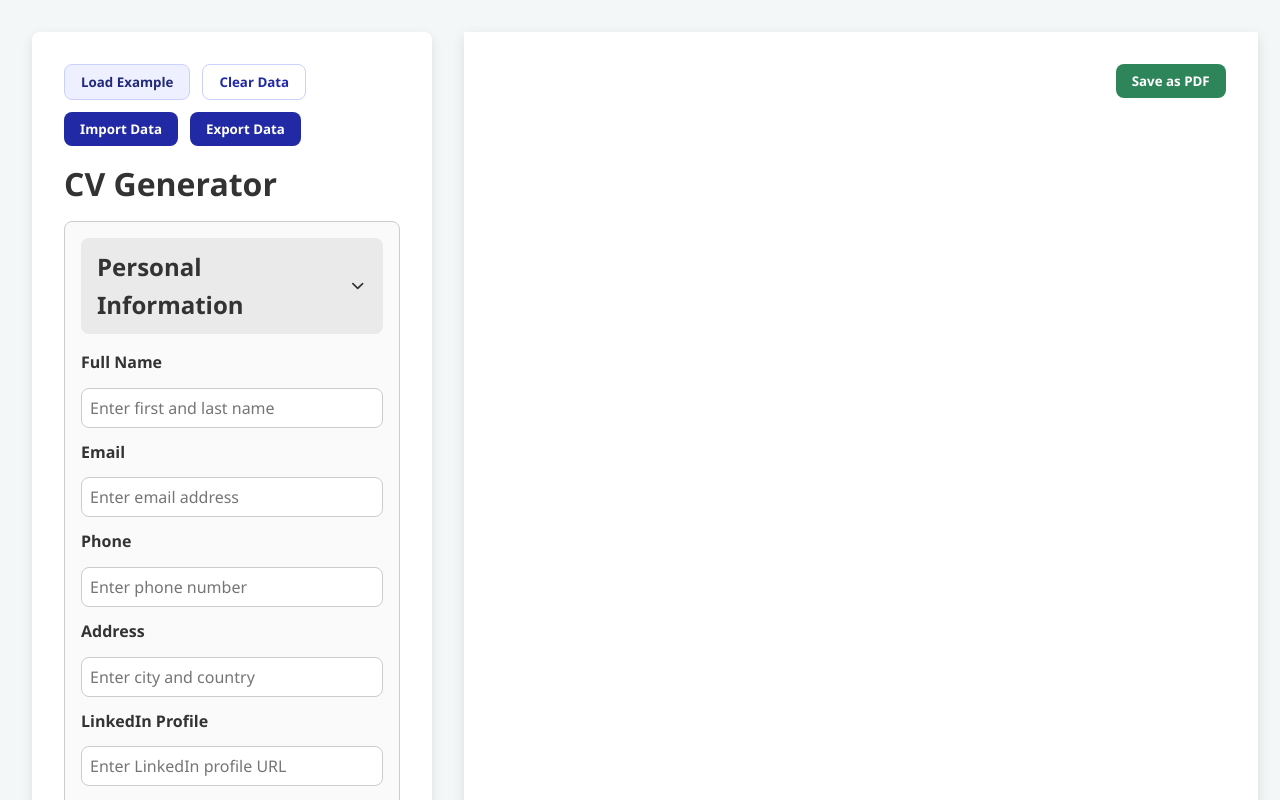
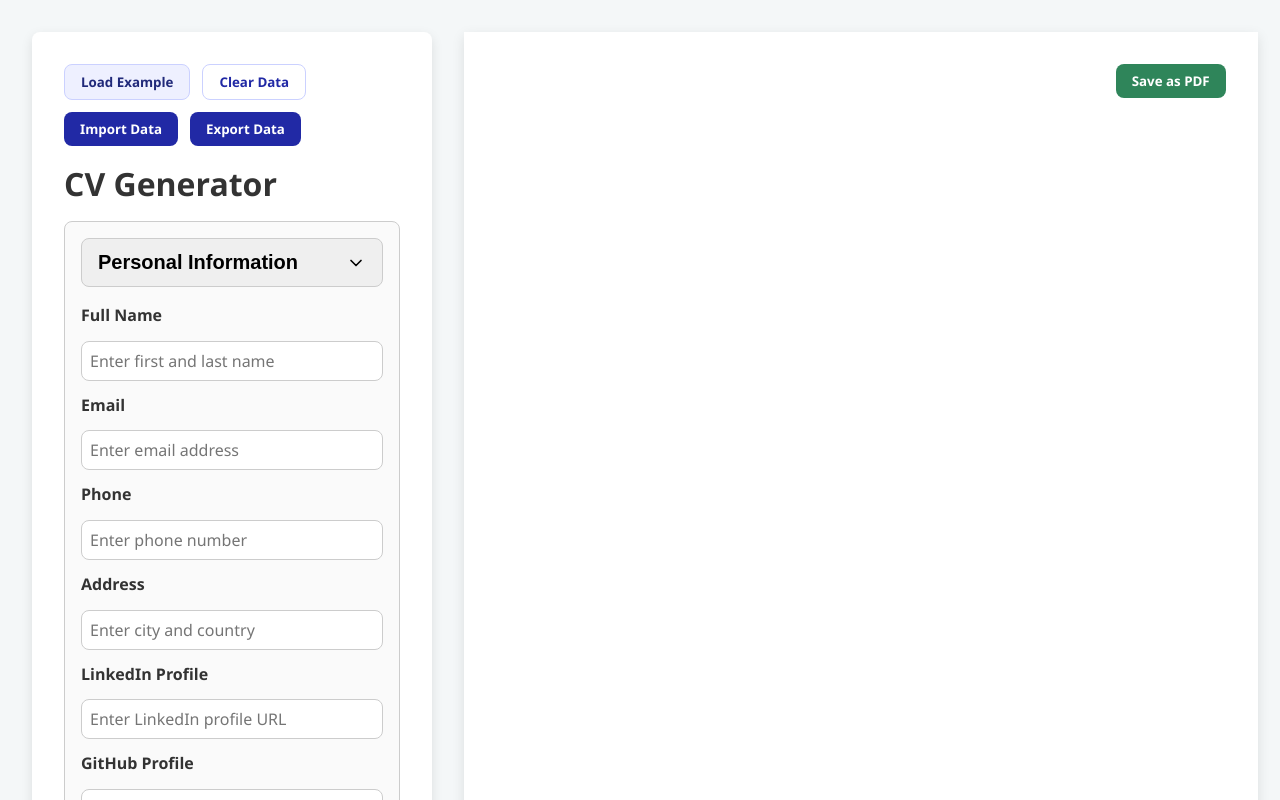
Before and after one commit to dlastic/cv-application, a React (Vite) app: page / in a window 1280 px wide. Shown: the top 800 px of the page. Built offline with nearby package versions, Linux system fonts and the light colour scheme.

Commit message:
Improve collapsible section's accessibility and styles

```diff
--- a/src/App.css
+++ b/src/App.css
@@ -50,7 +50,7 @@ body {
   color: var(--color-text);
 }
 
-button {
+.btn {
   cursor: pointer;
   font-family: inherit;
   border: none;
@@ -65,12 +65,12 @@ button {
   transition: background 0.2s ease, transform 0.1s ease;
 }
 
-button:hover {
+.btn:hover {
   background-color: var(--color-primary-dark);
   transform: translateY(-1px);
 }
 
-button:focus-visible {
+.btn:focus-visible {
   outline: 2px solid var(--color-primary);
   outline-offset: 2px;
 }
@@ -81,7 +81,7 @@ button:focus-visible {
   border: 1px solid var(--color-outline-border);
 }
 
-button.btn-secondary:hover {
+.btn-secondary:hover {
   background-color: #dfe4ff;
 }
 
@@ -91,7 +91,7 @@ button.btn-secondary:hover {
   border: 1px solid var(--color-outline-border);
 }
 
-button.btn-outline:hover {
+.btn-outline:hover {
   background-color: rgba(33, 41, 165, 0.08);
 }
 
@@ -100,7 +100,7 @@ button.btn-outline:hover {
   color: #fff;
 }
 
-button.btn-primary:hover {
+.btn-primary:hover {
   background-color: var(--color-primary-dark);
 }
 
@@ -109,7 +109,7 @@ button.btn-primary:hover {
   color: #fff;
 }
 
-button.btn-danger:hover {
+.btn-danger:hover {
   background-color: var(--color-danger-dark);
 }
 
@@ -118,7 +118,7 @@ button.btn-danger:hover {
   color: #fff;
 }
 
-button.btn-success:hover {
+.btn-success:hover {
   background-color: var(--color-success-dark);
 }
 
@@ -178,19 +178,25 @@ button.btn-success:hover {
 }
 
 .collapsible-header {
+  width: 100%;
   display: flex;
   justify-content: space-between;
   align-items: center;
-  padding: 0.6rem 1rem;
+  padding: var(--space-sm) var(--space-md);
   cursor: pointer;
-  background: #eaeaea;
-  border-radius: 8px;
+  border-radius: var(--border-radius);
+  border: inherit;
   user-select: none;
   transition: background 0.2s ease;
 }
 
+.collapsible-title {
+  font-size: var(--font-lg);
+  font-weight: 600;
+}
+
 .collapsible-header:hover {
-  background: #ddd;
+  background: var(--color-border);
 }
 
 .collapsible-content {
--- a/src/components/CollapsibleSection.jsx
+++ b/src/components/CollapsibleSection.jsx
@@ -1,4 +1,4 @@
-import { useState } from "react";
+import { useId, useState } from "react";
 import { ChevronDown, ChevronRight } from "lucide-react";
 
 export default function CollapsibleSection({
@@ -7,14 +7,24 @@ export default function CollapsibleSection({
   children,
 }) {
   const [isOpen, setIsOpen] = useState(defaultOpen);
+  const contentId = useId();
 
   return (
     <div className="collapsible-section">
-      <div className="collapsible-header" onClick={() => setIsOpen(!isOpen)}>
-        <h2>{title}</h2>
+      <button
+        type="button"
+        className="collapsible-header"
+        onClick={() => setIsOpen(!isOpen)}
+        aria-expanded={isOpen}
+        aria-controls={contentId}
+      >
+        <span className="collapsible-title">{title}</span>
         {isOpen ? <ChevronDown size={20} /> : <ChevronRight size={20} />}
-      </div>
-      <div className={`collapsible-content ${isOpen ? "open" : "closed"}`}>
+      </button>
+      <div
+        id={contentId}
+        className={`collapsible-content ${isOpen ? "open" : "closed"}`}
+      >
         <div className="collapsible-inner">{children}</div>
       </div>
     </div>
```
